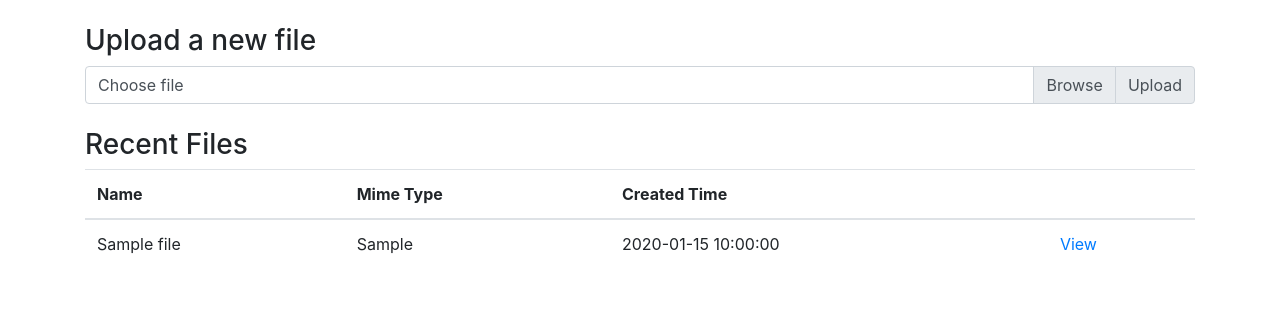
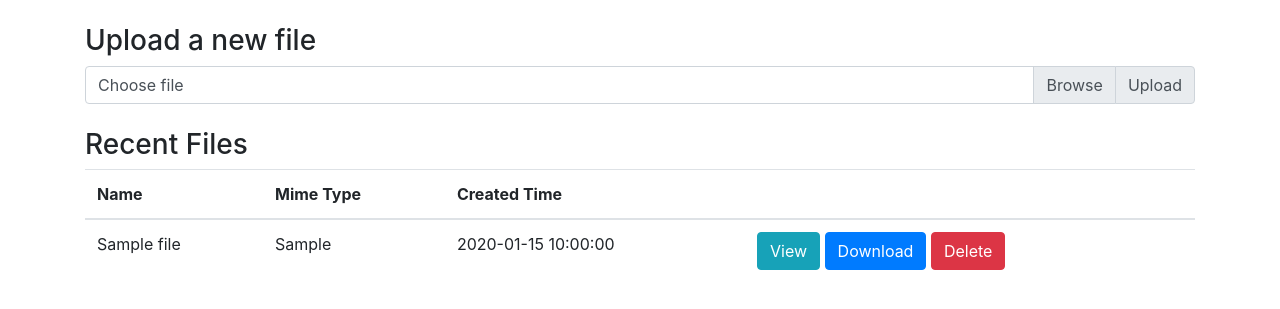
Before and after one commit to ARYAAN2903/Eduguide_chatbot, a Flask app: template templates/list.html in a window 1280 px wide. Shown: the part 56-365 px from the top of the page. Run offline with Flask 3, Linux system fonts and the light colour scheme; the template is opened without the code that fills it: most values are stand-ins (such as "Sample title", 1, 10 or a date in 2020); some libraries are stand-ins or nearby versions.

Commit message:
Update list.html

```diff
--- a/templates/list.html
+++ b/templates/list.html
@@ -46,7 +46,11 @@
     <td>{{ file['name'] }}</td>
     <td>{{ file['mimeType'] }}</td>
     <td>{{ file['createdTime'] }}</td>
-    <td><a href="/gdrive/view/{{file['id']}}">View</a></td>
+    <td>
+      <a href="/gdrive/view/{{file['id']}}" class="btn btn-info">View</a>
+      <a href="/gdrive/download/{{file['id']}}" class="btn btn-primary">Download</a>
+      <a href="/gdrive/delete/{{file['id']}}" class="btn btn-danger">Delete</a>
+    </td>
   </tr>
   {% endfor %}
 </tbody>
```
